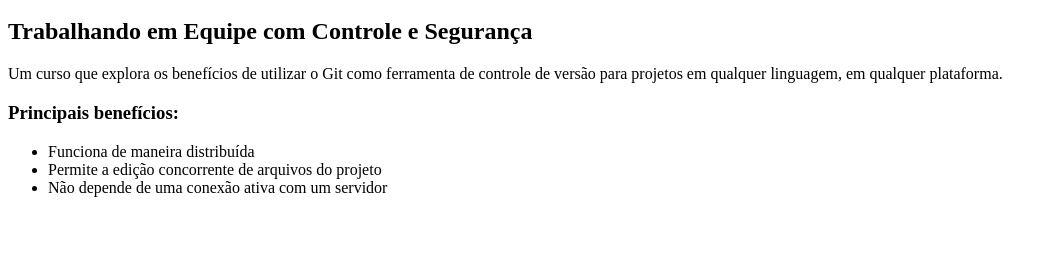
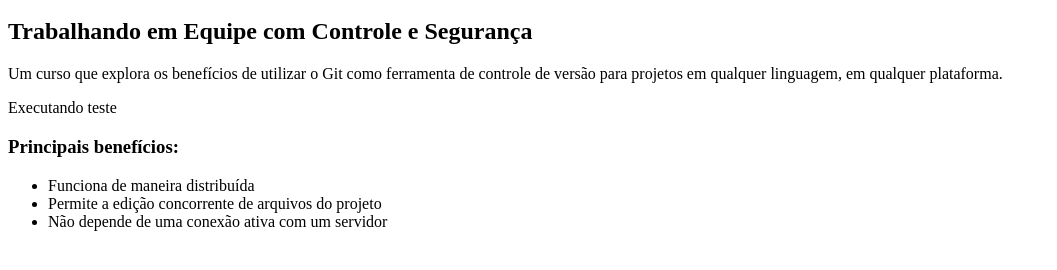
Before and after one commit to BetoVerzemiassi/controle-de-versao-git, a plain HTML site: page index.html in a window 1280 px wide. Shown: the part 48-318 px from the top of the page, without its empty margins (0-1057 px from the left). Drawn offline with Linux system fonts and the light colour scheme.

Commit message:
Realizando teste com comando git add -i

```diff
--- a/index.html
+++ b/index.html
@@ -6,7 +6,7 @@
         <h2>Trabalhando em Equipe com Controle e Segurança</h2>
 
         <p>Um curso que explora os benefícios de utilizar o Git como ferramenta de controle de versão para projetos em qualquer linguagem, em qualquer plataforma.</p>
-
+		<p>Executando teste</p>
         <h3>Principais benefícios:</h3>
         <ul>
             <li>Funciona de maneira distribuída</li>
```
